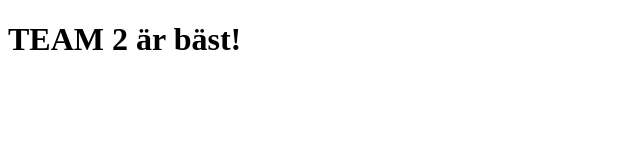
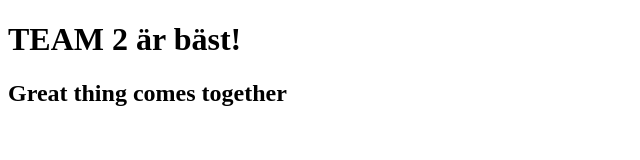
Before and after one commit to nikodimi/team2, a plain HTML site: page index.html in a window 1280 px wide. Shown: the whole page, without its empty margins (0-640 px from the left). Drawn offline with Linux system fonts and the light colour scheme.

Commit message:
Have changes html

```diff
--- a/index.html
+++ b/index.html
@@ -8,5 +8,6 @@
 </head>
 <body>
     <h1>TEAM 2 är bäst!</h1>
+    <h2>Great thing comes together</h2>
 </body>
 </html>
```
